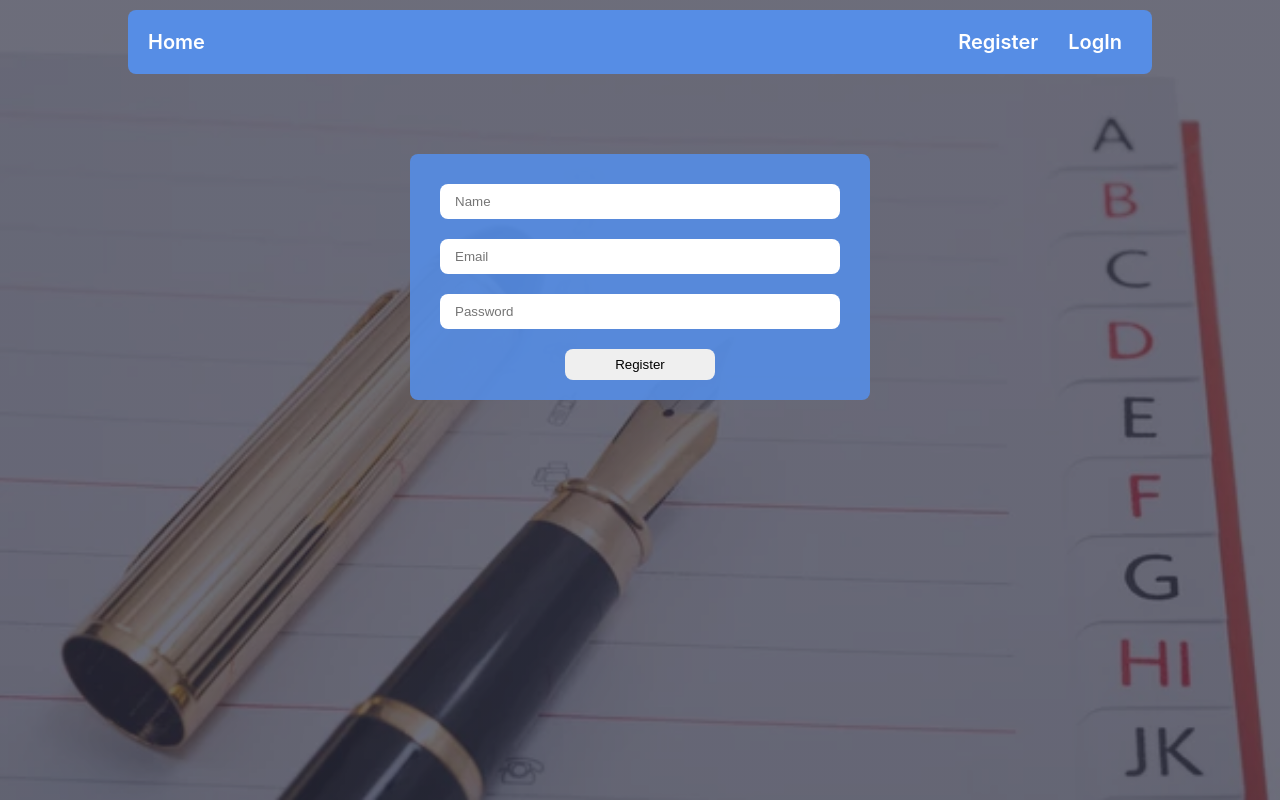
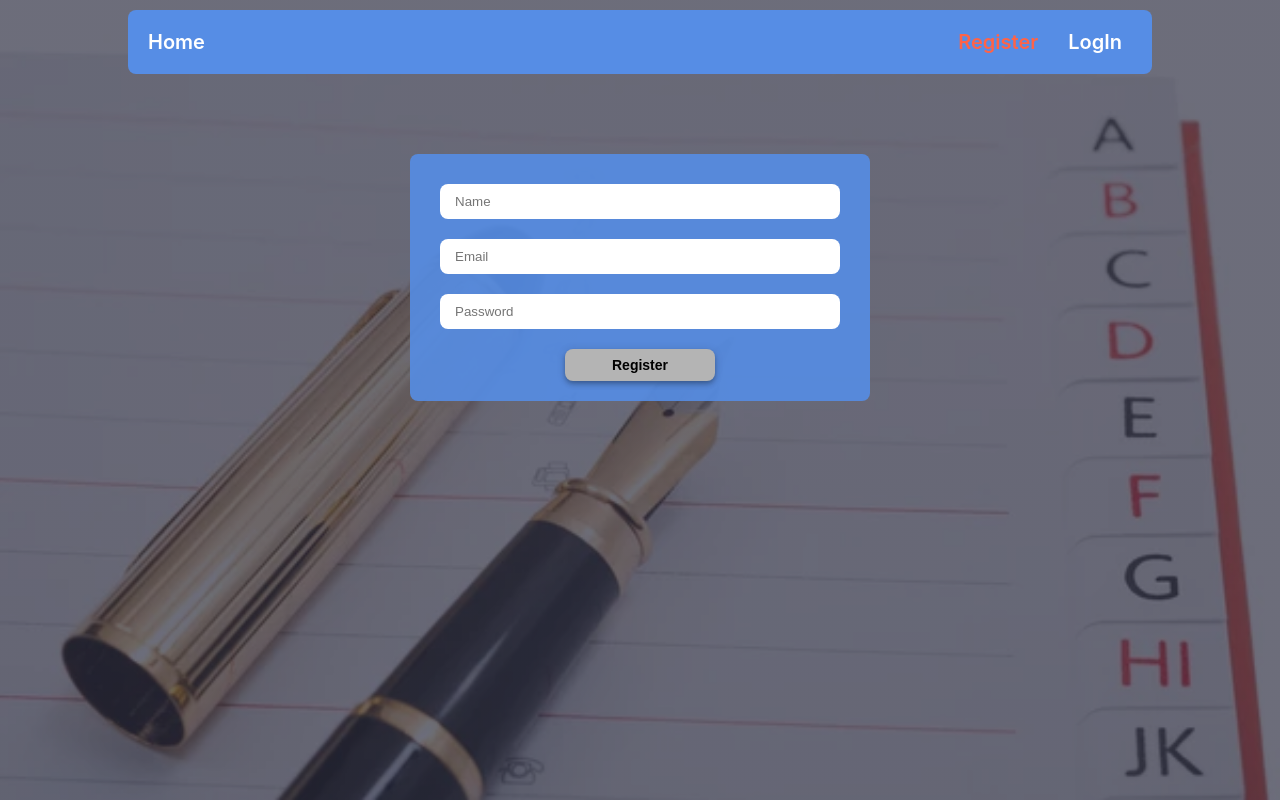
Before and after one commit to alexrat22/goit-react-hw-08-phonebook, a React (Create React App) app: page /goit-react-hw-08-phonebook/register in a window 1280 px wide. Built offline with nearby package versions, Linux system fonts and the light colour scheme.

Commit message:
change styles

```diff
--- a/src/components/AppBar/AppBar.jsx
+++ b/src/components/AppBar/AppBar.jsx
@@ -14,6 +14,7 @@ export default function AppBar() {
   const isLoggedIn = useSelector(getIsLoggedIn);
   return (
     <>
+      <nav>
         <Header>
           <NavigationMenu>
             <NavLinkHome to="/">Home</NavLinkHome>
@@ -23,6 +24,7 @@ export default function AppBar() {
           </NavigationMenu>
           {isLoggedIn ? <UserMenu /> : <AuthNav />}
         </Header>
+      </nav>
       <div>
         <Outlet />
       </div>
--- a/src/components/AppBar/AppBar.styled.jsx
+++ b/src/components/AppBar/AppBar.styled.jsx
@@ -20,10 +20,17 @@ export const NavLinkHome = styled(NavLink)`
   color: #fff;
   text-decoration: none;
   margin: 0 20px;
+
+  &.active {
+    color: #ef0060;
+  }
 `;
 
 export const NavLinkContacts = styled(NavLink)`
   font-weight: 600;
   color: #fff;
   text-decoration: none;
+
+  &.active {
+    color: tomato;
 `;
--- a/src/components/AuthNav/AuthNav.styled.jsx
+++ b/src/components/AuthNav/AuthNav.styled.jsx
@@ -10,10 +10,16 @@ export const AuthContainer = styled.div`
 export const NavLinkReg = styled(NavLink)`
   text-decoration: none;
   color: #fff;
+
+  &.active {
+    color: tomato;
 `;
 
 export const NavLinkLog = styled(NavLink)`
   text-decoration: none;
   color: #fff;
   margin: 0 30px;
+
+  &.active {
+    color: tomato;
 `;
--- a/src/components/ContactForm/ContactForm.styled.jsx
+++ b/src/components/ContactForm/ContactForm.styled.jsx
@@ -14,6 +14,11 @@ export const AddButton = styled.button`
   border-radius: 8px;
   background-color: rgba(86, 141, 229, 1);
   color: #fff;
+  box-shadow: 0px 2px 4px -1px rgba(0, 0, 0, 0.2),
+    0px 4px 5px 0px rgba(0, 0, 0, 0.14), 0px 1px 10px 0px rgba(0, 0, 0, 0.12);
+  transition-property: background-color;
+  transition-duration: 250ms;
+  transition-timing-function: cubic-bezier(0.4, 0, 0.2, 1);
 
   :hover {
     background-color: green;
--- a/src/components/ContactsList/ContactList.styled.jsx
+++ b/src/components/ContactsList/ContactList.styled.jsx
@@ -24,6 +24,11 @@ export const RemoveButton = styled.button`
   border-radius: 8px;
   background-color: rgba(86, 141, 229, 1);
   color: #fff;
+  box-shadow: 0px 2px 4px -1px rgba(0, 0, 0, 0.2),
+    0px 4px 5px 0px rgba(0, 0, 0, 0.14), 0px 1px 10px 0px rgba(0, 0, 0, 0.12);
+  transition-property: background-color;
+  transition-duration: 250ms;
+  transition-timing-function: cubic-bezier(0.4, 0, 0.2, 1);
 
   :hover {
     background-color: red;
--- a/src/components/UserMenu/UserMenu.styled.jsx
+++ b/src/components/UserMenu/UserMenu.styled.jsx
@@ -22,13 +22,21 @@ export const Image = styled.img`
 `;
 
 export const Button = styled.button`
+font-size:14px;
+  font-weight: 600;
   padding: 5px 20px;
   margin: 20px 20px;
   border-radius: 4px;
   outline: none;
   border: transparent;
+  box-shadow: 0px 2px 4px -1px rgba(0, 0, 0, 0.2),
+      0px 4px 5px 0px rgba(0, 0, 0, 0.14), 0px 1px 10px 0px rgba(0, 0, 0, 0.12);
+  transition-property: background-color;
+	transition-duration: 250ms;
+	transition-timing-function: cubic-bezier(0.4, 0, 0.2, 1);
 
   :hover,
   :focus {
-    background-color: rgb(220, 220, 220);
+    color: #fff;
+    background-color: tomato;
 `;
--- a/src/views/LoginView.styled.jsx
+++ b/src/views/LoginView.styled.jsx
@@ -21,9 +21,22 @@ export const Input = styled.input`
 
 export const Button = styled.button`
   width: 150px;
+  font-size:14px;
+  font-weight: 600;
   padding: 8px 0;
   margin-right: auto;
   margin-left: auto;
   border-radius: 8px;
   border: transparent;
+  background-color: rgb(180,180,180);
+  box-shadow: 0px 2px 4px -1px rgba(0, 0, 0, 0.2),
+    0px 4px 5px 0px rgba(0, 0, 0, 0.14), 0px 1px 10px 0px rgba(0, 0, 0, 0.12);
+  transition-property: color, background-color;
+  transition-duration: 250ms;
+  transition-timing-function: cubic-bezier(0.4, 0, 0.2, 1);
+
+  :hover,
+  :focus {
+    color: #fff;
+    background-color: tomato;
 `;
```
Lines whose indentation alone changed are shown as unchanged.
